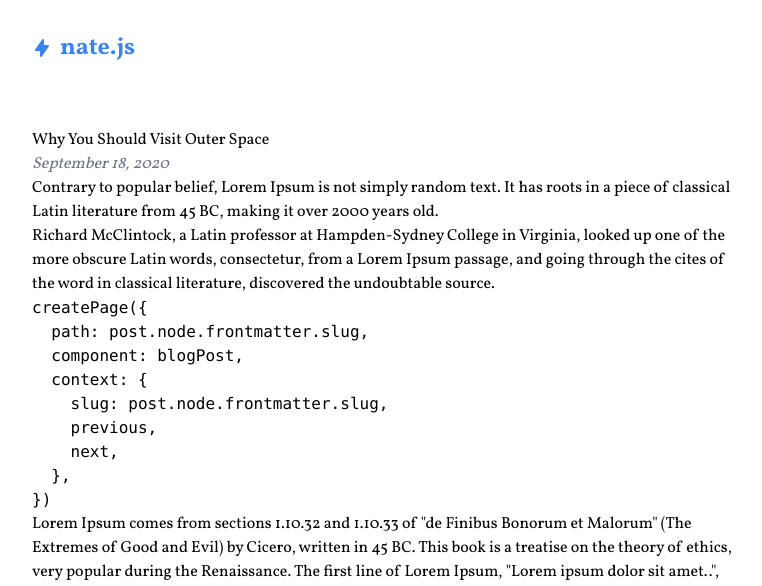
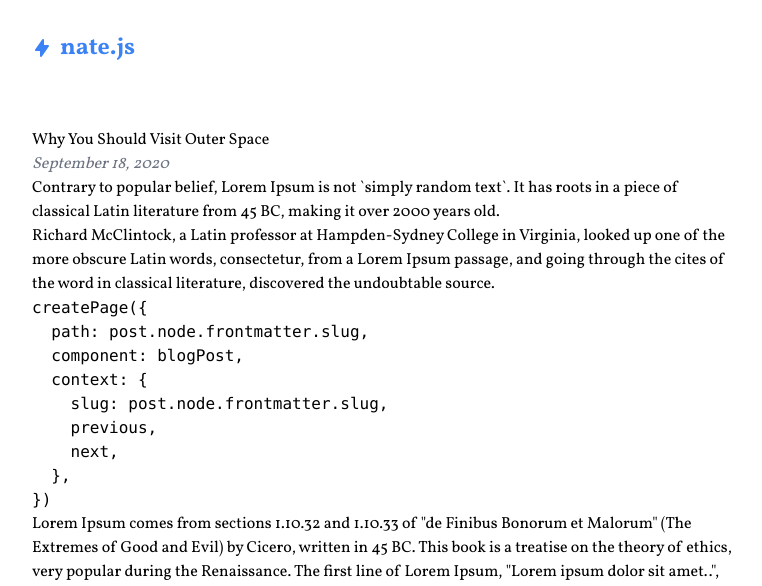
Before and after one commit to naheller/nate-blog, a Gatsby site: page /why-visit-outer-space in a window 1280 px wide. Shown: the top 586 px of the page, without its empty margins (256-1018 px from the left). Built offline with nearby package versions, Linux system fonts and the light colour scheme; Gatsby itself is replaced by a stand-in of ours; some packages are replaced by stand-ins of ours; code samples lack their colours; what @tailwindcss/typography would draw is missing.

Commit message:
Update Blog Post “why-visit-outer-space”

```diff
--- a/content/blog/why-visit-outer-space.md
+++ b/content/blog/why-visit-outer-space.md
@@ -10,8 +10,7 @@ tags:
 headerImage: https://res.cloudinary.com/nate-blog/image/upload/v1600394021/carina-nebula.jpg
 description: Outer space is great, and you should travel there. Here are a few reasons why.
 ---
-
-Contrary to popular belief, Lorem Ipsum is not simply random text. It has roots in a piece of classical Latin literature from 45 BC, making it over 2000 years old.
+Contrary to popular belief, Lorem Ipsum is not \`simply random text\`. It has roots in a piece of classical Latin literature from 45 BC, making it over 2000 years old.
 
 Richard McClintock, a Latin professor at Hampden-Sydney College in Virginia, looked up one of the more obscure Latin words, consectetur, from a Lorem Ipsum passage, and going through the cites of the word in classical literature, discovered the undoubtable source.
 
```
